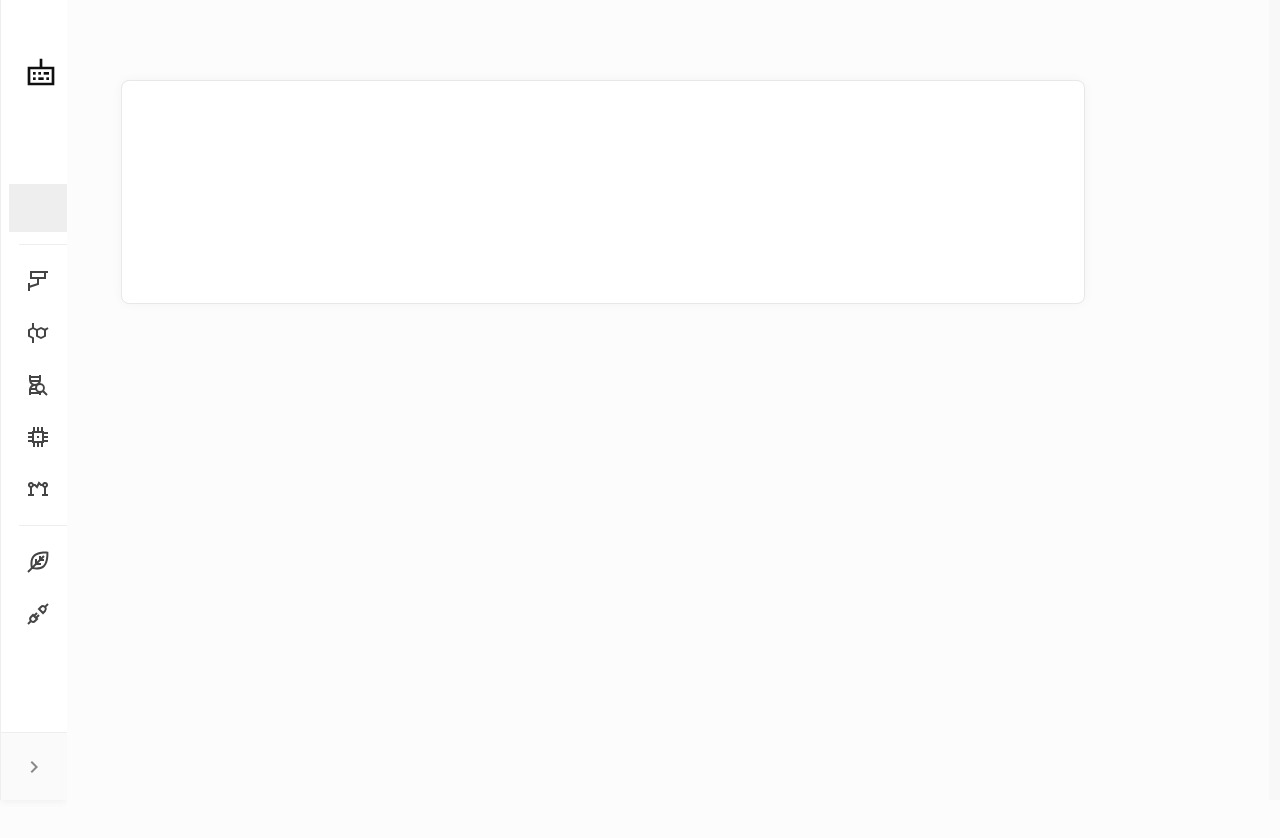
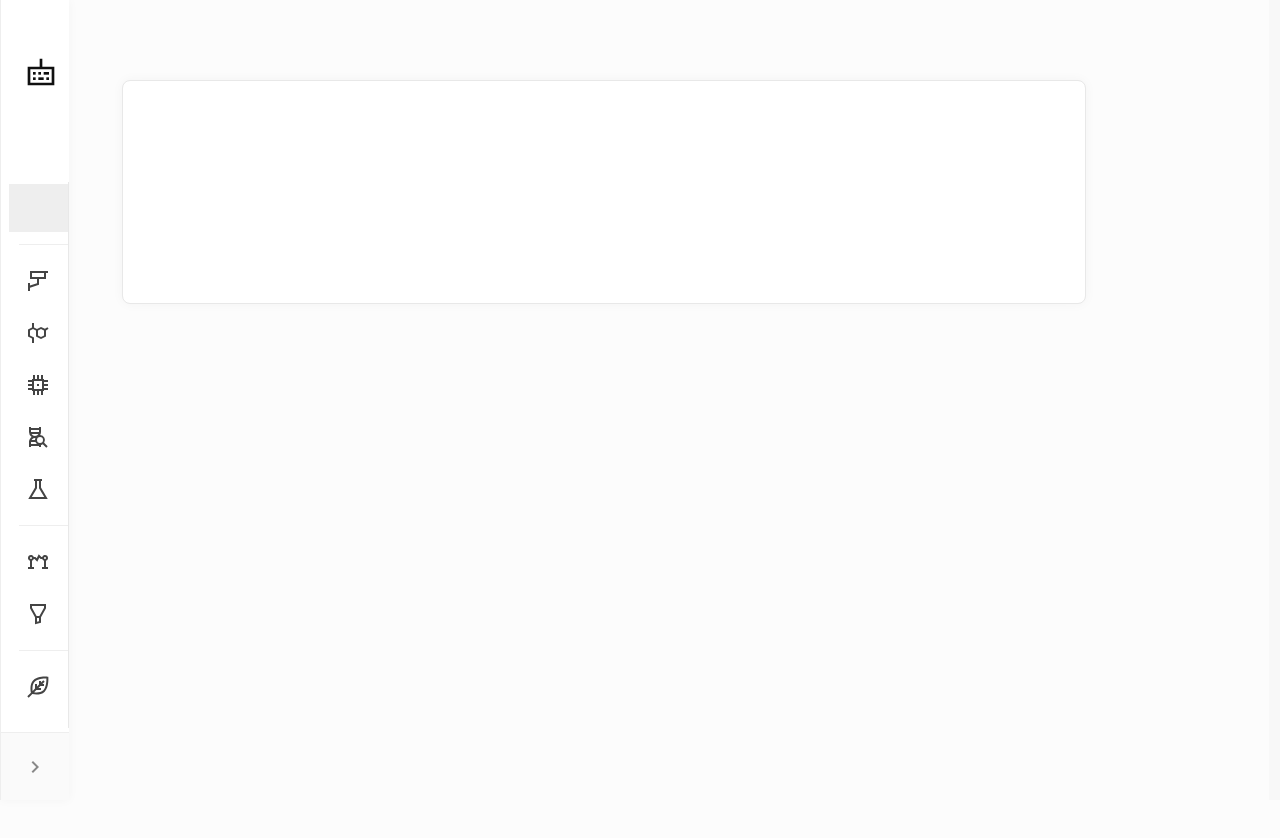
Before and after one commit to valvarl/team8086, a React (Create React App) app: page / in a window 1280 px wide. Shown: the top 838 px of the page. Built offline with nearby package versions, Linux system fonts and the light colour scheme; some icons are missing.

Commit message:
two menu items added, some front changes

```diff
--- a/src/NavBar/NavBar.css
+++ b/src/NavBar/NavBar.css
@@ -6,22 +6,33 @@
   height: 100%;
   margin-top: -.1px;
   padding-top: .1px;
+  transition: all .2s;
+}
+
+.drawerStart {
+  max-width: 350px !important;
+  width: 350px !important;
+}
+
+.drawerCollapsed {
+  min-width: 68px !important;
+  width: 68px !important;
 }
 
 .nav-bar {
   position: fixed;
-  width: 67px;
+  width: 68px;
   height: 100vh;
   background-color: #fff;
-  box-shadow: 0 0 10px 0 rgba(0, 0, 0, 0.04);
   transition: all 0.2s;
   user-select: none;
   -moz-user-select: none;
   border-left: 1px solid #eee;
-}
 
-.nav-bar.active {
-  width: 350px;
+  box-shadow: 0 0 10px 0 rgba(0, 0, 0, 0.04) !important;
+  opacity: 1 !important;
+  visibility: visible !important;
+  z-index: 100;
 }
 
 .header {
@@ -50,6 +61,9 @@
   display: block;
   clear: both;
   height: 1px;
+  position: relative;
+  top: -.02em;
+  vertical-align: middle;
 }
 
 .disclosure-button {
@@ -128,12 +142,13 @@
 }
 
 .nav-scroller {
-  height: 90vh;
+  height: 91vh;
   overflow-y: scroll;
   overflow-x: hidden;
   display: flex;
   flex-direction: column;
   flex: 1 1;
+  transition: all 0.2s;
 }
 
 .nav-scroller::-webkit-scrollbar {
--- a/src/NavBar/NavBar.jsx
+++ b/src/NavBar/NavBar.jsx
@@ -12,6 +12,8 @@ import { ReactComponent as formulaIcon } from "./img/formula.svg";
 import { ReactComponent as leafIcon } from "./img/leaf.svg";
 import { ReactComponent as scienceIcon } from "./img/science.svg";
 import { ReactComponent as disconnectIcon } from "./img/disconnect.svg";
+import { ReactComponent as flaskIcon } from "./img/flask.svg";
+import { ReactComponent as pipeIcon } from "./img/pipe.svg";
 
 const NavBar = () => {
   const [menuActive, setMenuActive] = useState(false);
@@ -19,11 +21,13 @@ const NavBar = () => {
     { id: 0, icon: factoryIcon, caption: "Главная", selected: true },
     { id: 1, icon: cctvIcon, caption: "Профиль", selected: false },
     { id: 2, icon: formulaIcon, caption: "Обучение", selected: false },
-    { id: 3, icon: dnaIcon, caption: "База знаний", selected: false },
     { id: 4, icon: chipIcon, caption: "Онлайн эмулятор", selected: false },
-    { id: 5, icon: scienceIcon, caption: "Форум", selected: false },
-    { id: 6, icon: leafIcon, caption: "О проекте", selected: false },
-    { id: 7, icon: disconnectIcon, caption: "Выйти", selected: false },
+    { id: 5, icon: dnaIcon, caption: "База знаний", selected: false },
+    { id: 6, icon: flaskIcon, caption: "Мои программы", selected: false },
+    { id: 7, icon: scienceIcon, caption: "Форум", selected: false },
+    { id: 8, icon: pipeIcon, caption: "Участники", selected: false },
+    { id: 9, icon: leafIcon, caption: "О проекте", selected: false },
+    { id: 10, icon: disconnectIcon, caption: "Выйти", selected: false },
   ]);
 
   function selectMenuItem(id) {
@@ -50,9 +54,9 @@ const NavBar = () => {
   });
 
   return (
-      <aside className={menuActive ? "nav-bar active menu" : "nav-bar menu"}>
-        <div className={menuActive ? "nav-bar active" : "nav-bar"}>
-          <div className="nav-scroller">
+      <aside className={menuActive ? "menu drawerStart" : "menu drawerCollapsed"}>
+          <div className={menuActive ? "nav-bar drawerStart" : "nav-bar drawerCollapsed"}>
+            <div className={menuActive ? "nav-scroller drawerStart" : "nav-scroller drawerCollapsed"}>
               <div className="header">
                 {menuActive ? (
                     <span className="logo-title">Team 8086</span>
@@ -66,7 +70,9 @@ const NavBar = () => {
                 <div className="divider" />
                 {menuItems.slice(1, 6)}
                 <div className="divider" />
-              {menuItems.slice(6)}
+                {menuItems.slice(6, 8)}
+                <div className="divider" />
+                {menuItems.slice(8)}
               </ul>
             </div>
             <div
```
Also changed, not shown: src/NavBar/img/pipe.svg (added). Lines whose indentation alone changed are shown as unchanged.
